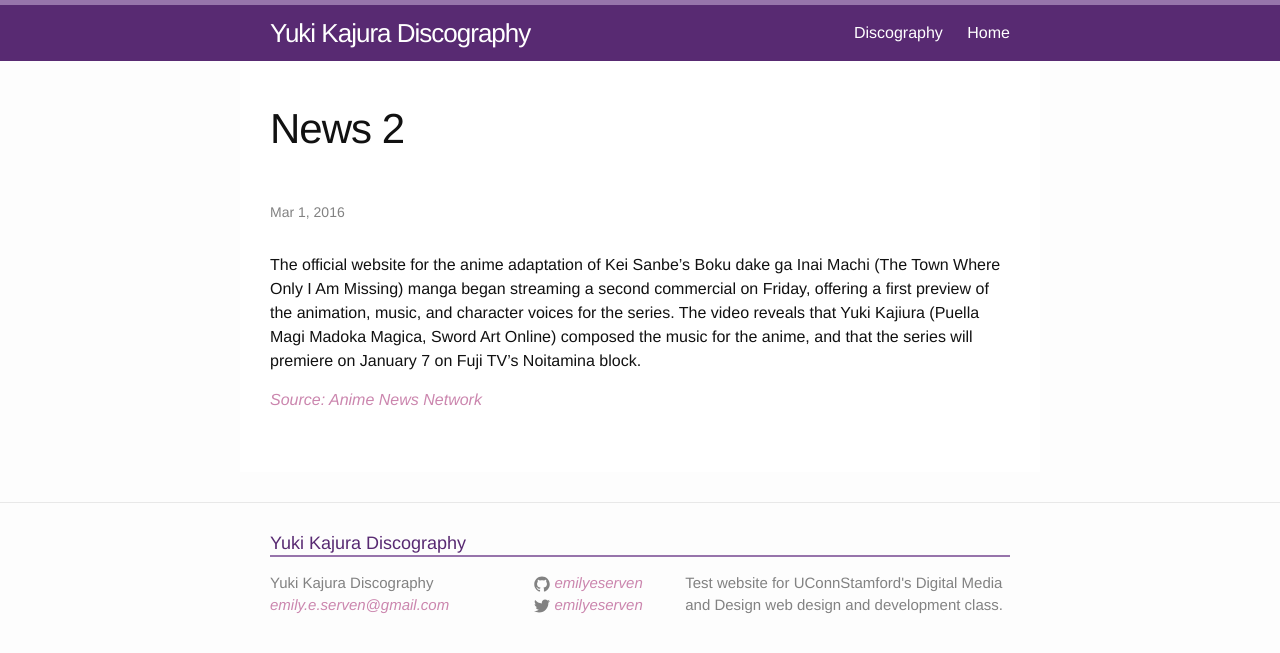
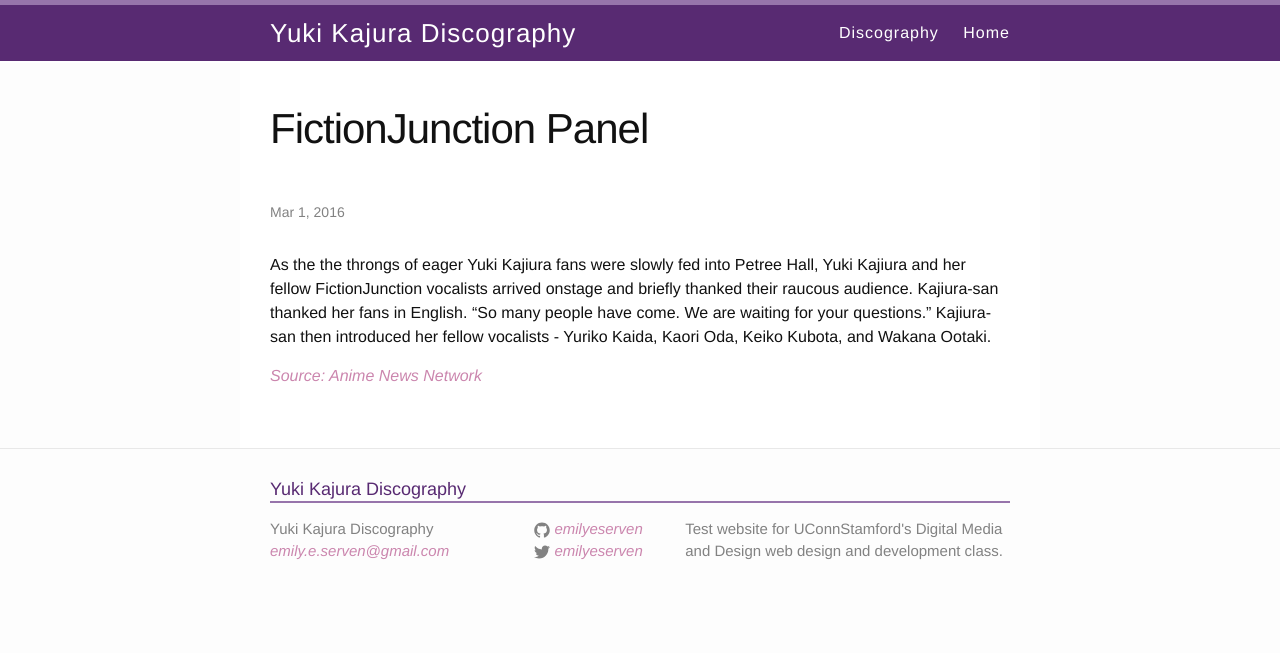
Before and after one commit to emilyeserven/testjekyll, a Jekyll site: the page built from _posts/2016-03-01-news2.markdown, in a window 1280 px wide. Shown: the top 653 px of the page. Built offline with Jekyll 4.4.1, drawn with Linux system fonts in a browser that asks for light colours; nearby versions of some CDN libraries; library files that are not in the unit come from our copies.

Commit message:
Styling modifications

```diff
--- a/_posts/2016-03-01-news2.markdown
+++ b/_posts/2016-03-01-news2.markdown
@@ -1,10 +1,10 @@
 ---
 layout: post
-title:  News 2
+title:  FictionJunction Panel
 date:   2016-03-01
 tags: [news]
-excerpt: The official website for the anime adaptation of Kei Sanbe's Boku dake ga Inai Machi...
+excerpt: As the the throngs of eager Yuki Kajiura fans were slowly fed into Petree Hall, Yuki Kajiura and...
 ---
-The official website for the anime adaptation of Kei Sanbe's Boku dake ga Inai Machi (The Town Where Only I Am Missing) manga began streaming a second commercial on Friday, offering a first preview of the animation, music, and character voices for the series. The video reveals that Yuki Kajiura (Puella Magi Madoka Magica, Sword Art Online) composed the music for the anime, and that the series will premiere on January 7 on Fuji TV's Noitamina block.
+As the the throngs of eager Yuki Kajiura fans were slowly fed into Petree Hall, Yuki Kajiura and her fellow FictionJunction vocalists arrived onstage and briefly thanked their raucous audience. Kajiura-san thanked her fans in English. "So many people have come. We are waiting for your questions." Kajiura-san then introduced her fellow vocalists - Yuriko Kaida, Kaori Oda, Keiko Kubota, and Wakana Ootaki.
 
-[Source: Anime News Network](https://www.animenewsnetwork.com/news/2015-11-26/yuki-kajiura-composes-music-for-boku-dake-ga-inai-machi-tv-anime/.95832)
+[Source: Anime News Network](https://www.animenewsnetwork.com/convention/2012/anime-expo/8)
--- a/_posts/2016-03-02-news1.markdown
+++ b/_posts/2016-03-02-news1.markdown
@@ -1,6 +1,6 @@
 ---
 layout: post
-title:  News 1
+title:  Boku dake ga Inai Machi Soundtrack
 date:   2016-03-02
 tags: [news]
 excerpt: The official website for the anime adaptation of Kei Sanbe's Boku dake ga Inai Machi...
--- a/css/main.scss
+++ b/css/main.scss
@@ -69,16 +69,17 @@
     background-color: $brand-color;
     border-bottom: 0px;
     border-top: $secondary-color 5px solid;
-    border-bottom: $secondary-color 0px solid;
+    border-bottom: #fff 2px solid;
     position:fixed;
     width:100%;
     a.site-title, nav .trigger a {
         color:#fff;
         font-style: initial;
+        letter-spacing: 1px;
     }
 }
 .page-content {
-    padding: 50px 0 30px;
+    padding: 50px 0 0;
     //background-color: $brand-color;
     .wrapper {
         padding: 30px;
@@ -140,3 +141,18 @@
         color: #882D62;
     }
 }
+a.button {
+    color: #fff;
+    background-color: $link-color;
+    font-style: initial;
+    padding: 1px 10px 1px 8px;
+    display:inline-block;
+    &:hover {
+        text-decoration: none;
+        background-color:$brand-color;
+    }
+}
+h3 {
+    margin-top: 10px;
+    margin-bottom: 0px;
+}
--- a/index.html
+++ b/index.html
@@ -45,7 +45,7 @@
       {% endif %}
     {% endfor %}
     <br />
-    <span class="button"><a href="{{ site.baseurl }}/discography">See All Albums</a></span>
+    <a class="button" href="{{ site.baseurl }}/discography">See All Albums</a>
   </div>
   <br />
   <h2>News</h2>
```
